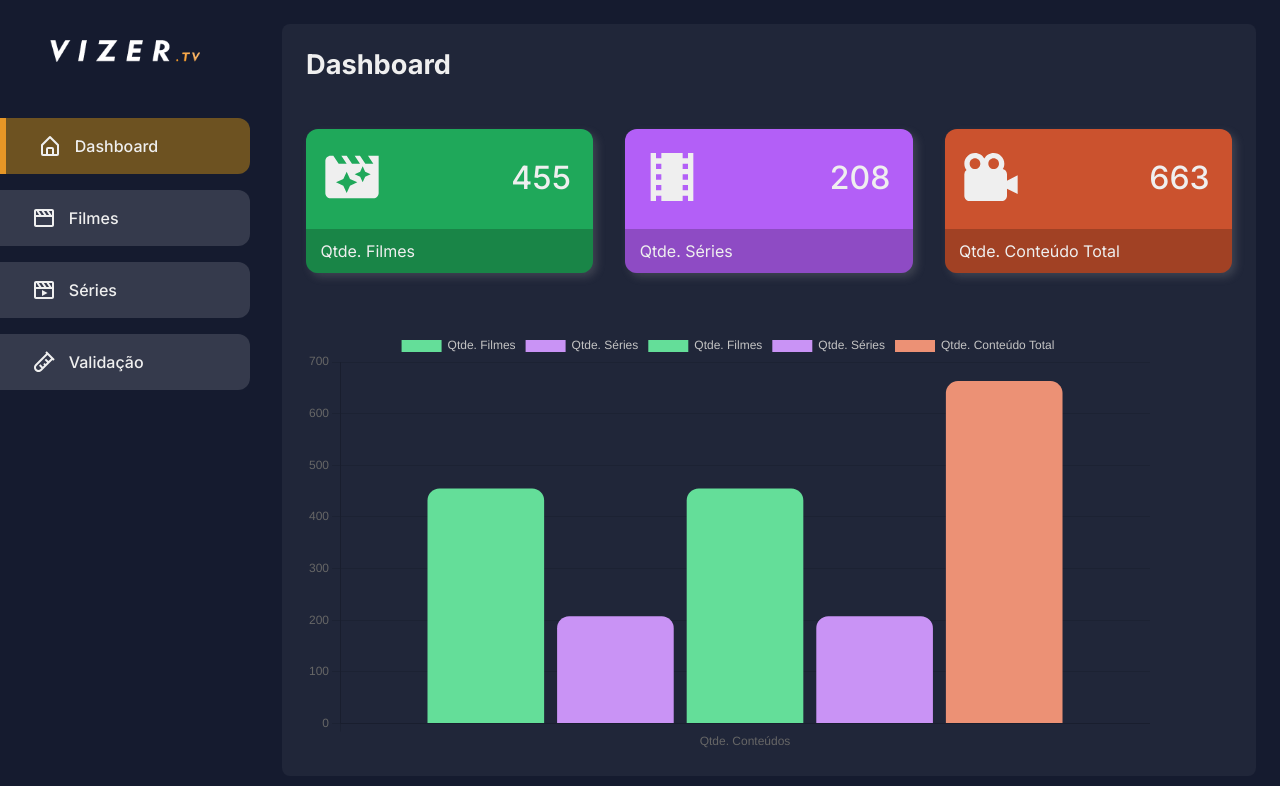
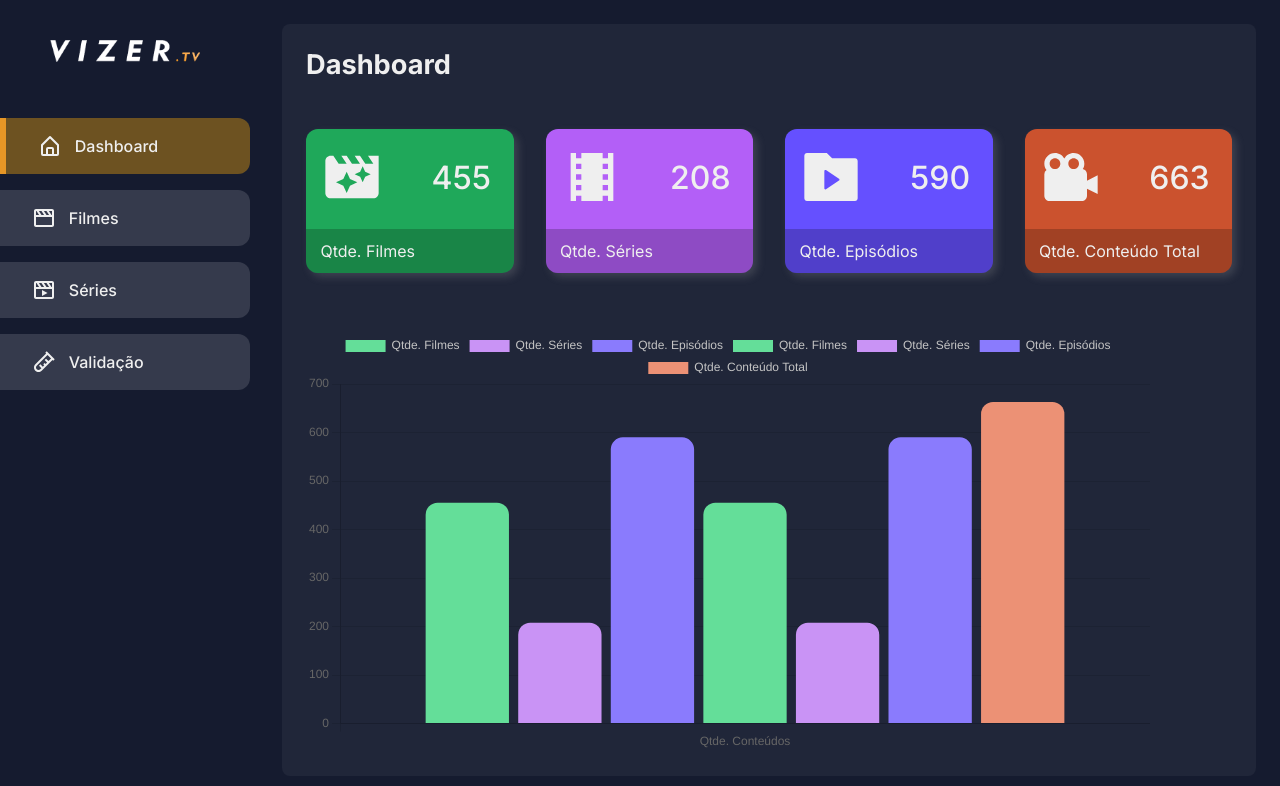
Before and after one commit to GilbertSilvaa/7Flix-CMS, a React (Vite) app in the folder Vizer.Web/: page / in a window 1280 px wide. Shown: the top 786 px of the page. Built offline with nearby package versions, Linux system fonts and the light colour scheme; no server answers.

Commit message:
:sparkles: feat: add card in dashboard

```diff
--- a/Vizer.Web/src/view/pages/dashboard/index.tsx
+++ b/Vizer.Web/src/view/pages/dashboard/index.tsx
@@ -2,6 +2,7 @@ import { ArcElement, Chart as ChartJS, Legend, Tooltip } from 'chart.js/auto';
 import { Bar } from 'react-chartjs-2';
 import { BiSolidCameraMovie } from 'react-icons/bi';
 import { MdLocalMovies, MdMovieFilter } from 'react-icons/md';
+import { RiFolderVideoFill } from 'react-icons/ri';
 import { CardQuantity } from './components/CardQuantity';
 import styles from './styles.module.css';
 
@@ -19,6 +20,13 @@ const CARDS = [
     label: 'Qtde. Séries',
     backgroundColor: '#b35ff7',
     backgroundColorAlt: '#c993f5'
+  },
+  {
+    Icon: RiFolderVideoFill,
+    quantity: 590,
+    label: 'Qtde. Episódios',
+    backgroundColor: '#6550ff',
+    backgroundColorAlt: '#8a7bfd'
   },
   {
     Icon: BiSolidCameraMovie,
@@ -55,7 +63,7 @@ export function DashboardView() {
           data={{
             labels: ['Qtde. Conteúdos'],
             datasets: CARDS.concat(CARDS)
-              .filter((c, index) => index != CARDS.length - 1)
+              .filter((_, index) => index != CARDS.length - 1)
               .map(c => ({
                 label: c.label,
                 data: [c.quantity],
```
